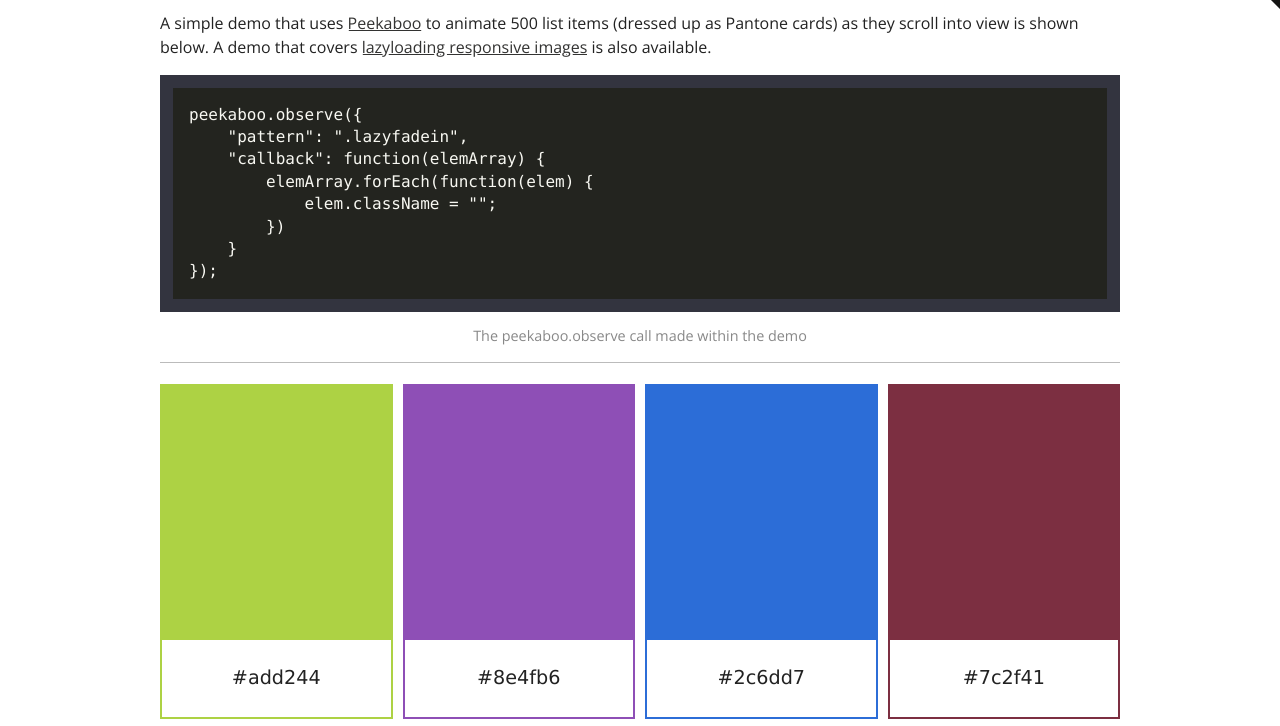
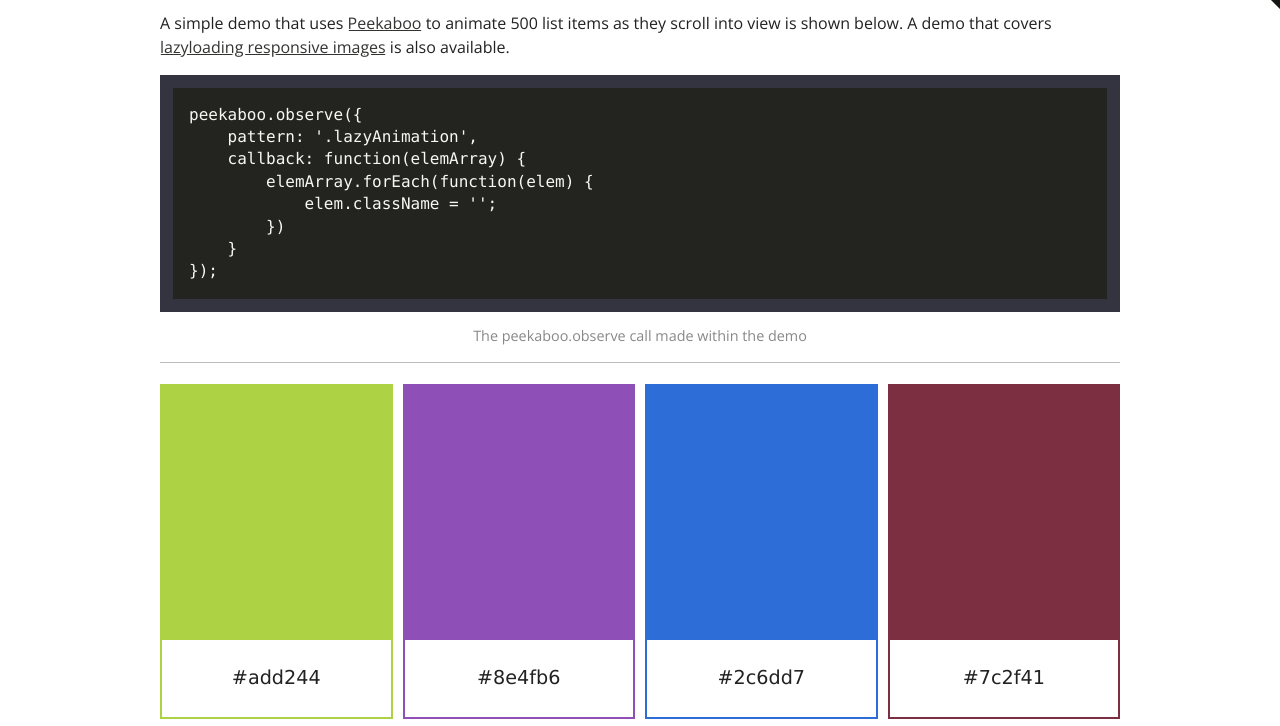
Before and after one commit to freqdec/peekaboo, a plain HTML site: page demo/pantone/index.html in a window 1280 px wide. Shown: the part 71-797 px from the top of the page. Drawn offline with nearby package versions, Linux system fonts and the light colour scheme.

Commit message:
Update Pantone demo for clarity
Single quote the Javascript example and change classname used within
demo

```diff
--- a/demo.css
+++ b/demo.css
@@ -163,7 +163,7 @@ td:nth-child(2)
 thead
     {
     background-color: #f2f2f2;
-    color: #000;
+    color: #222;
     text-align: left;
     vertical-align: bottom;
     }
--- a/demo/pantone/index.html
+++ b/demo/pantone/index.html
@@ -40,7 +40,7 @@
             margin: 110% 2px 2px 2px;
         }
 
-        .lazyfadein {
+        .lazyAnimation {
             opacity: .2;
             transform: scale(0.4);
         }
@@ -54,12 +54,12 @@
 <body>
     <article>
         <h1 id="peekaboo-pantone-demo">Peekaboo Pantone Demo</h1>
-        <p>A simple demo that uses <a href="../../index.html">Peekaboo</a> to animate 500 list items (dressed up as Pantone cards) as they scroll into view is shown below. A demo that covers <a href="../srcset-lazyload/index.html">lazyloading responsive images</a> is also available.</p>
+        <p>A simple demo that uses <a href="../../index.html">Peekaboo</a> to animate 500 list items as they scroll into view is shown below. A demo that covers <a href="../srcset-lazyload/index.html">lazyloading responsive images</a> is also available.</p>
         <figure><pre><code>peekaboo.observe({
-    "pattern": ".lazyfadein",
-    "callback": function(elemArray) {
+    pattern: '.lazyAnimation',
+    callback: function(elemArray) {
         elemArray.forEach(function(elem) {
-            elem.className = "";
+            elem.className = '';
         })
     }
 });</code></pre>
@@ -82,6 +82,7 @@ Start: Demo scaffolding...
 (function() {
     function createListElements() {
         var docFrag = document.createDocumentFragment(),
+            animationClass = peekaboo && peekaboo.supported ? 'lazyAnimation' : '',
             li, span, i, backgroundColor;
 
         for (i = 1; i < 250; i++) {
@@ -90,7 +91,7 @@ Start: Demo scaffolding...
             li = document.createElement('li');
             span = document.createElement('span');
             // Set a classname we can use later when invoking the peekaboo script
-            li.className = peekaboo && peekaboo.supported ? "lazyfadein" : "";
+            li.className = animationClass;
             span.appendChild(document.createTextNode(backgroundColor));
             li.appendChild(span);
 
@@ -101,8 +102,8 @@ Start: Demo scaffolding...
         return docFrag;
     }
 
-    document.getElementById("demo-1").appendChild(createListElements());
-    document.getElementById("demo-2").appendChild(createListElements());
+    document.getElementById('demo-1').appendChild(createListElements());
+    document.getElementById('demo-2').appendChild(createListElements());
 /*
 End: Demo scaffolding...
 ---------------------------------------------------------------------------------- */
@@ -111,12 +112,12 @@ End: Demo scaffolding...
     if(peekaboo && peekaboo.supported) {
         peekaboo.observe({
             // Pass in the querySelectorAll selector
-            "pattern": ".lazyfadein",
+            pattern: '.lazyAnimation',
             // The function invoked when elements have passed the reveal point
-            "callback": function(elemArray) {
+            callback: function(elemArray) {
                 elemArray.forEach(function(elem) {
-                    // Simply remove the .lazyloaded classname to animate to full opacity
-                    elem.className = "";
+                    // Simply remove the .lazyAnimation classname to initiate the animation
+                    elem.className = '';
                 })
             }
         });
```
